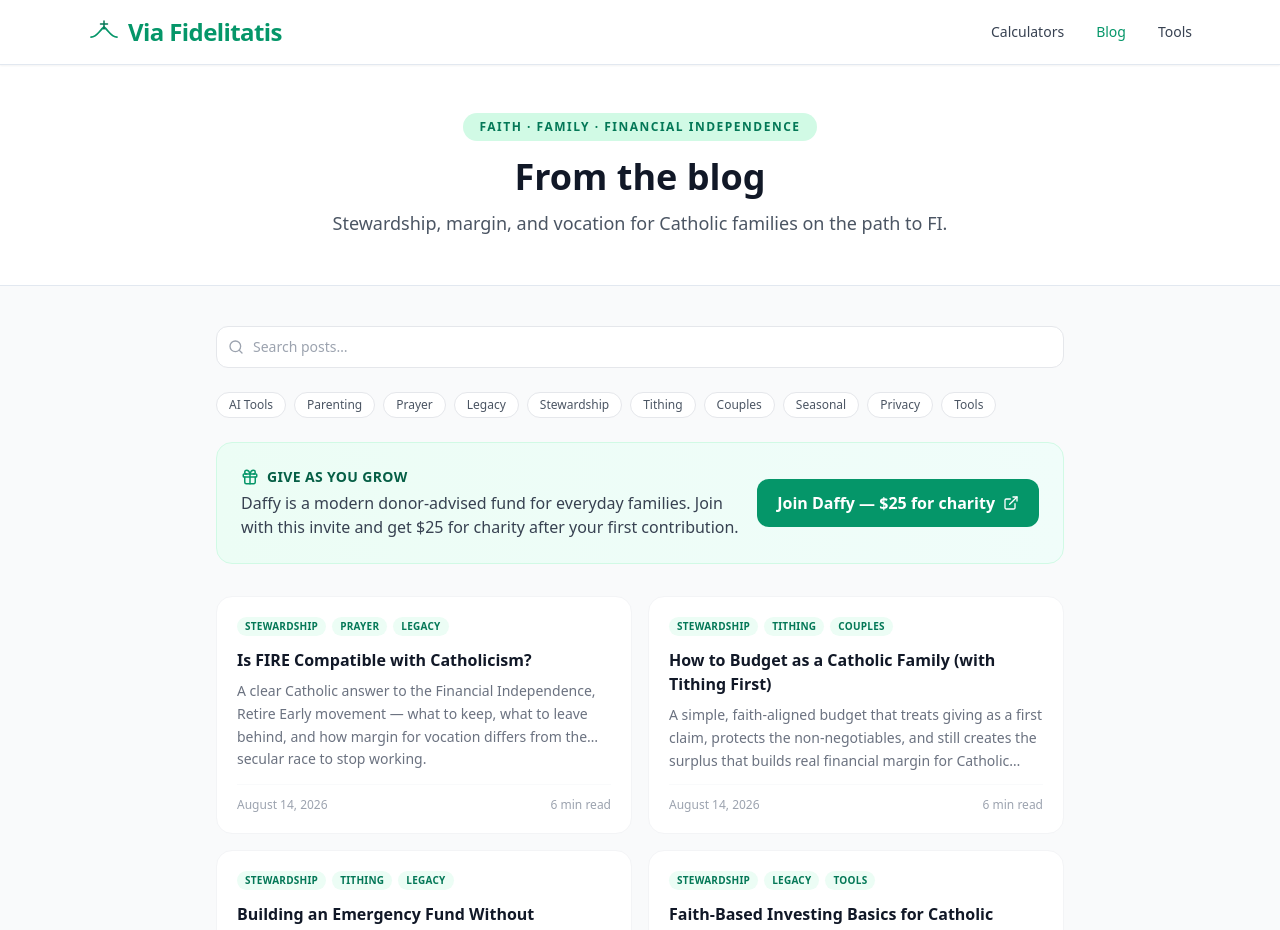
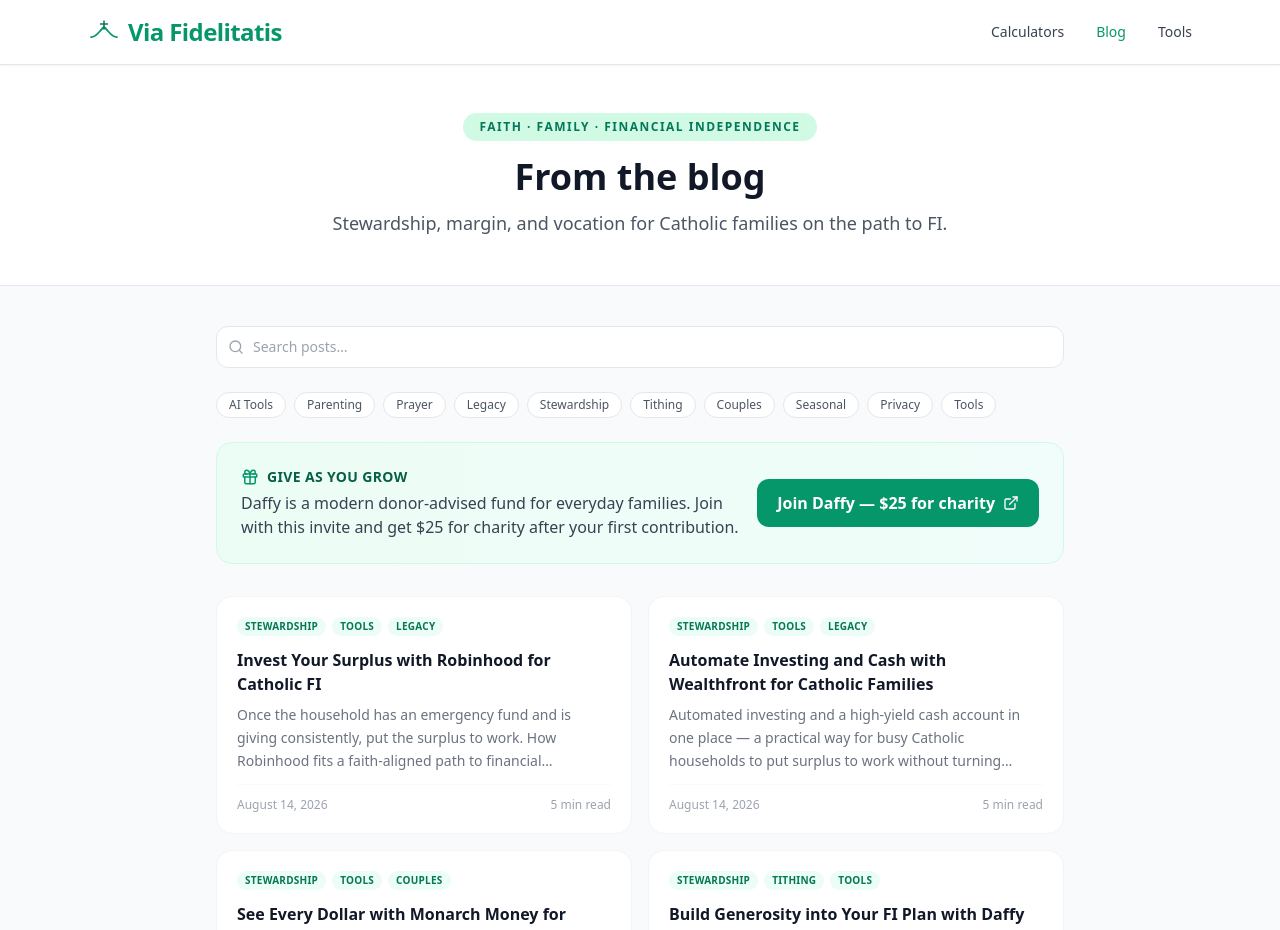
Before and after one commit to daughterpop/super-fi-calc, a React (Vite) app: page /blog in a window 1280 px wide. Shown: the top 930 px of the page. Built offline with nearby package versions, Linux system fonts and the light colour scheme.

Commit message:
Add metadata for five banner referral tool posts

```diff
--- a/src/data/posts.js
+++ b/src/data/posts.js
@@ -1,4 +1,54 @@
 const rawPosts = [
+  {
+    title: 'Invest Your Surplus with Robinhood for Catholic FI',
+    date: 'August 14, 2026',
+    dateSort: '2026-08-14',
+    excerpt: 'Once the household has an emergency fund and is giving consistently, put the surplus to work. How Robinhood fits a faith-aligned path to financial independence.',
+    readTime: '5 min read',
+    link: '/blog/invest-your-surplus-with-robinhood-for-catholic-fi',
+    tags: ['Stewardship', 'Tools', 'Legacy'],
+    featured: true
+  },
+  {
+    title: 'Automate Investing and Cash with Wealthfront for Catholic Families',
+    date: 'August 14, 2026',
+    dateSort: '2026-08-14',
+    excerpt: 'Automated investing and a high-yield cash account in one place — a practical way for busy Catholic households to put surplus to work without turning money management into a second job.',
+    readTime: '5 min read',
+    link: '/blog/automate-investing-and-cash-with-wealthfront-for-catholic-families',
+    tags: ['Stewardship', 'Tools', 'Legacy'],
+    featured: true
+  },
+  {
+    title: 'See Every Dollar with Monarch Money for Catholic Households',
+    date: 'August 14, 2026',
+    dateSort: '2026-08-14',
+    excerpt: 'Shared visibility for budgets, net worth, and investments — so spouses can steward the household together without spreadsheets becoming a second job.',
+    readTime: '5 min read',
+    link: '/blog/see-every-dollar-with-monarch-money-for-catholic-households',
+    tags: ['Stewardship', 'Tools', 'Couples'],
+    featured: true
+  },
+  {
+    title: 'Build Generosity into Your FI Plan with Daffy',
+    date: 'August 14, 2026',
+    dateSort: '2026-08-14',
+    excerpt: 'A modern donor-advised fund for everyday families — so giving stays a first claim on the path to financial independence instead of an afterthought when cash is tight.',
+    readTime: '5 min read',
+    link: '/blog/build-generosity-into-your-fi-plan-with-daffy',
+    tags: ['Stewardship', 'Tithing', 'Tools'],
+    featured: true
+  },
+  {
+    title: 'Stretch the Grocery Budget with Thrive Market for Catholic FI',
+    date: 'August 14, 2026',
+    dateSort: '2026-08-14',
+    excerpt: 'Organic and pantry staples at membership pricing — one practical way large Catholic families can free real dollars from the grocery line without turning thrift into a full-time job.',
+    readTime: '5 min read',
+    link: '/blog/stretch-the-grocery-budget-with-thrive-market-for-catholic-fi',
+    tags: ['Stewardship', 'Tools', 'Parenting'],
+    featured: true
+  },
   {
     title: 'Is FIRE Compatible with Catholicism?',
     date: 'August 14, 2026',
```
